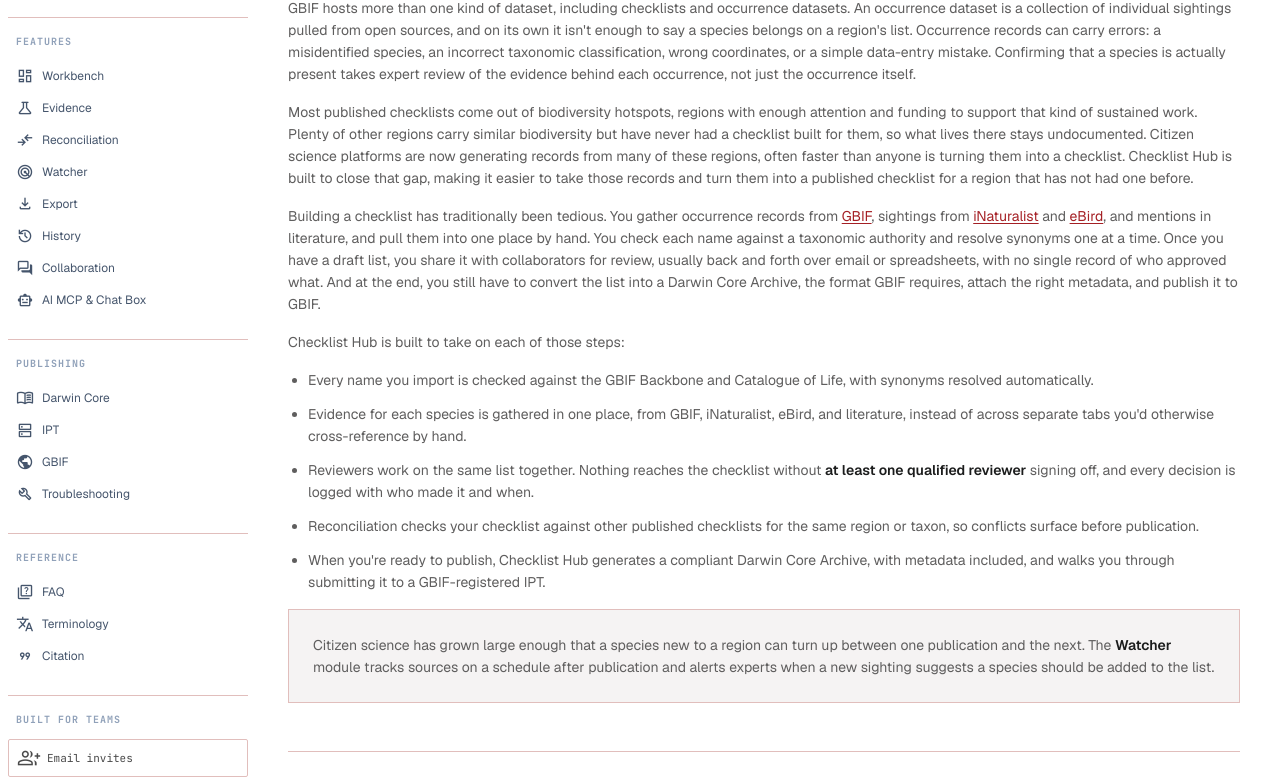
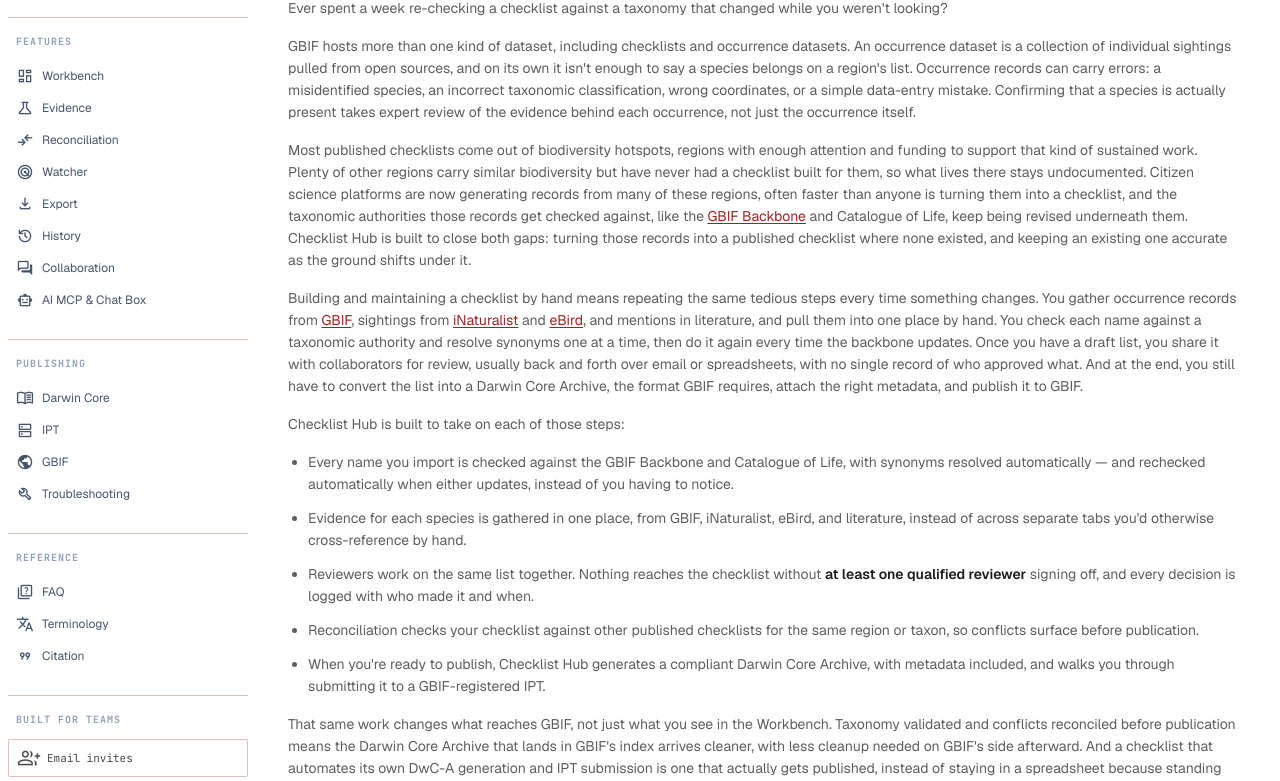
Before and after one commit to Ashwin-Chhetri/Checklist-Hub, a Next.js app in the folder app/: page /docs in a window 1280 px wide. Shown: the part 596-1377 px from the top of the page. Built offline with nearby package versions, Linux system fonts and the light colour scheme; no server answers.

Commit message:
fixinig darwin core package pagination fixes

```diff
--- a/app/src/app/docs/page.tsx
+++ b/app/src/app/docs/page.tsx
@@ -106,6 +106,10 @@
         </h2>
         <div className="space-y-4 font-body-sm text-body-sm text-secondary">
           <p>
+            Ever spent a week re-checking a checklist against a taxonomy that changed while you
+            weren&apos;t looking?
+          </p>
+          <p>
             GBIF hosts more than one kind of dataset, including checklists and occurrence
             datasets. An occurrence dataset is a collection of individual sightings pulled from
             open sources, and on its own it isn&apos;t enough to say a species belongs on a
@@ -120,13 +124,22 @@
             carry similar biodiversity but have never had a checklist built for them, so what
             lives there stays undocumented. Citizen science platforms are now generating records
             from many of these regions, often faster than anyone is turning them into a
-            checklist. Checklist Hub is built to close that gap, making it easier to take those
-            records and turn them into a published checklist for a region that has not had one
-            before.
+            checklist, and the taxonomic authorities those records get checked against, like the{" "}
+            <a
+              href="https://www.gbif.org"
+              target="_blank"
+              rel="noreferrer"
+              className="text-primary underline underline-offset-2 hover:opacity-80"
+            >
+              GBIF Backbone
+            </a>{" "}
+            and Catalogue of Life, keep being revised underneath them. Checklist Hub is built to
+            close both gaps: turning those records into a published checklist where none existed,
+            and keeping an existing one accurate as the ground shifts under it.
           </p>
           <p>
-            Building a checklist has traditionally been tedious. You gather occurrence records
-            from{" "}
+            Building and maintaining a checklist by hand means repeating the same tedious steps
+            every time something changes. You gather occurrence records from{" "}
             <a
               href="https://www.gbif.org"
               target="_blank"
@@ -154,17 +167,19 @@
               eBird
             </a>
             , and mentions in literature, and pull them into one place by hand. You check each
-            name against a taxonomic authority and resolve synonyms one at a time. Once you have
-            a draft list, you share it with collaborators for review, usually back and forth over
-            email or spreadsheets, with no single record of who approved what. And at the end,
-            you still have to convert the list into a Darwin Core Archive, the format GBIF
-            requires, attach the right metadata, and publish it to GBIF.
+            name against a taxonomic authority and resolve synonyms one at a time, then do it
+            again every time the backbone updates. Once you have a draft list, you share it with
+            collaborators for review, usually back and forth over email or spreadsheets, with no
+            single record of who approved what. And at the end, you still have to convert the
+            list into a Darwin Core Archive, the format GBIF requires, attach the right metadata,
+            and publish it to GBIF.
           </p>
           <p>Checklist Hub is built to take on each of those steps:</p>
           <ul className="space-y-3 list-disc pl-5">
             <li>
               Every name you import is checked against the GBIF Backbone and Catalogue of Life,
-              with synonyms resolved automatically.
+              with synonyms resolved automatically — and rechecked automatically when either
+              updates, instead of you having to notice.
             </li>
             <li>
               Evidence for each species is gathered in one place, from GBIF, iNaturalist, eBird,
@@ -186,13 +201,23 @@
               GBIF-registered IPT.
             </li>
           </ul>
+          <p>
+            That same work changes what reaches GBIF, not just what you see in the Workbench.
+            Taxonomy validated and conflicts reconciled before publication means the Darwin Core
+            Archive that lands in GBIF&apos;s index arrives cleaner, with less cleanup needed on
+            GBIF&apos;s side afterward. And a checklist that automates its own DwC-A generation
+            and IPT submission is one that actually gets published, instead of staying in a
+            spreadsheet because standing up an IPT by hand was too much friction for a region
+            that was never going to attract dedicated funding for it.
+          </p>
           <div className="border border-outline-variant bg-surface-container-low p-lg">
             <p>
               Citizen science has grown large enough that a species new to a region can turn up
               between one publication and the next. The{" "}
               <Highlight>Watcher</Highlight> module tracks sources on a schedule after
               publication and alerts experts when a new sighting suggests a species should be
-              added to the list.
+              added to the list — so the dataset GBIF holds keeps being maintained, not just
+              published once and left behind.
             </p>
           </div>
         </div>
--- a/app/src/app/globals.css
+++ b/app/src/app/globals.css
@@ -358,6 +358,25 @@
   animation: dialog-pop-in 0.35s cubic-bezier(0.34, 1.56, 0.64, 1);
 }
 
+/* Media-fetch progress indicator: three squares rippling small -> large ->
+   small in sequence (staggered via animation-delay per square), reading as
+   "one box -> three boxes -> one box" rather than a static "...". */
+@keyframes media-fetch-box {
+  0%,
+  100% {
+    transform: scale(0.5);
+    opacity: 0.35;
+  }
+  50% {
+    transform: scale(1);
+    opacity: 1;
+  }
+}
+
+.animate-media-fetch-box {
+  animation: media-fetch-box 1.1s ease-in-out infinite;
+}
+
 /* Docs field-walkthrough arrows: a slow "generating" grow-in from the
    shaft's own start point, and a slow, gentle vanish on exit. */
 @keyframes docs-arrow-shaft-in {
--- a/app/src/modules/publication/services/packageMediaService.ts
+++ b/app/src/modules/publication/services/packageMediaService.ts
@@ -19,7 +19,11 @@
  */
 export async function fetchSpeciesMediaMap(
   species: Species[],
-  onProgress?: (done: number, total: number) => void,
+  // `partial` is the same map being built, handed over read-only at each
+  // tick so a caller can render a live-filling multimedia.txt instead of a
+  // static file until the whole fetch finishes — safe to read synchronously
+  // in the callback since nothing mutates it again until the next tick.
+  onProgress?: (done: number, total: number, partial: ReadonlyMap<string, SpeciesMediaItem[]>) => void,
 ): Promise<Map<string, SpeciesMediaItem[]>> {
   const targets = species.filter((s) => s.gbif_taxon_key != null);
   const result = new Map<string, SpeciesMediaItem[]>();
@@ -32,7 +36,7 @@
       if (mediaLists[idx].length > 0) result.set(s.id, mediaLists[idx]);
     });
     done += batch.length;
-    onProgress?.(done, targets.length);
+    onProgress?.(done, targets.length, result);
   }
 
   return result;
```
Also changed, not shown: app/src/modules/publication/components/PublishPackagePage.tsx (+68 -7 lines), 1 other file (tests, documents, lock files or other folders).
